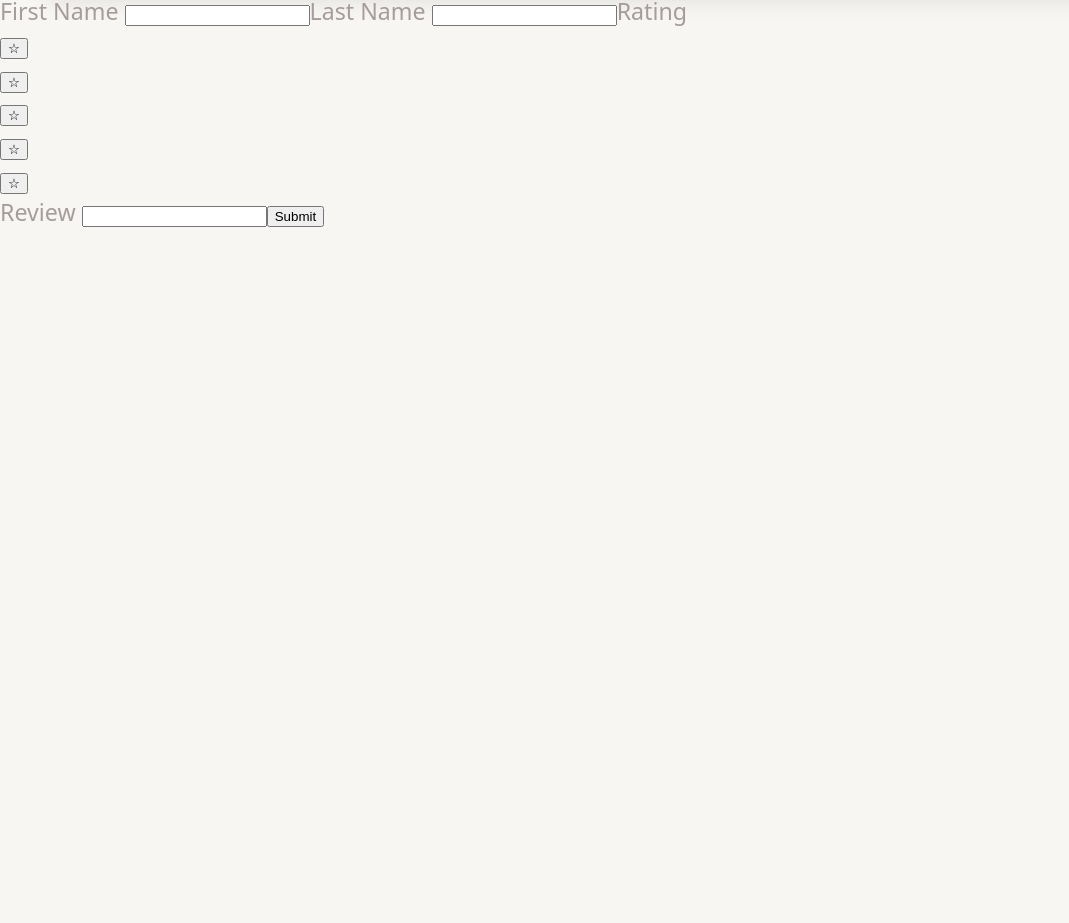
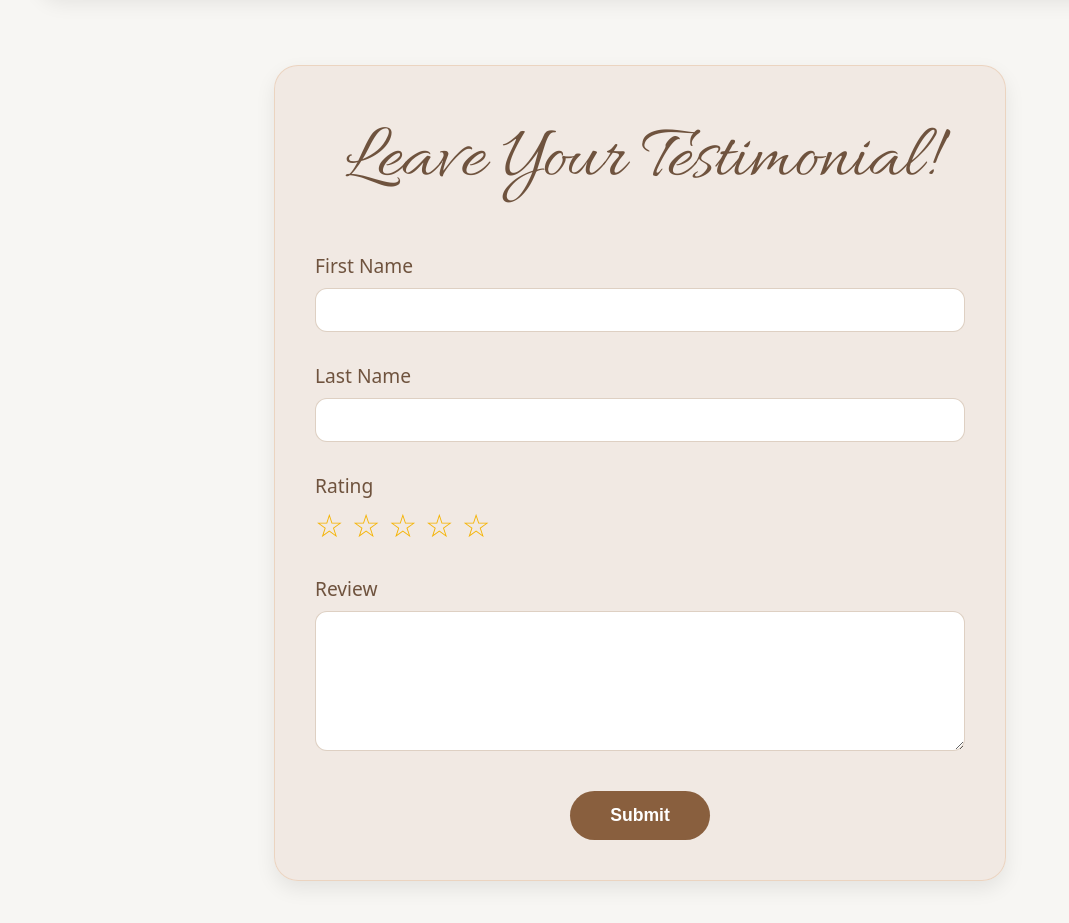
Before and after one commit to Treyman33/ava-website, a React (Vite) app: page /testimonials in a window 1280 px wide. Shown: the part 2329-3252 px from the top of the page, without its empty margins (0-1069 px from the left). Before the commit the page ends 2559 px from the top, so only its background shows below. Built offline with nearby package versions, Linux system fonts and the light colour scheme.

Commit message:
Testimonial Form Submission Update

```diff
--- a/src/index.css
+++ b/src/index.css
@@ -1087,6 +1087,202 @@ code {
   transform: translateY(0);
 }
 
+.testimonial-form-section {
+    width: min(90%, 650px);
+    margin: 70px auto;
+    padding: 40px;
+
+    background: rgba(239, 228, 222, 0.75);
+
+    border: 1px solid rgba(223, 171, 128, 0.35);
+    border-radius: 24px;
+
+    box-shadow:
+        rgba(0,0,0,.08) 0 8px 20px;
+}
+
+
+.testimonial-form-title {
+    font-family: 'Allura', cursive;
+    font-size: clamp(3rem, 6vw, 5rem);
+
+    text-align: center;
+
+    color: #6f533e;
+
+    margin-bottom: 35px;
+}
+
+
+.testimonial-form {
+    display: flex;
+    flex-direction: column;
+
+    gap: 22px;
+}
+
+
+.testimonial-form-label {
+    display: flex;
+    flex-direction: column;
+
+    gap: 8px;
+
+    font-size: 1.2rem;
+    color: #6f533e;
+}
+
+
+.testimonial-form-input {
+    width: 100%;
+    box-sizing: border-box;
+
+    padding: 12px 15px;
+
+    background: white;
+
+    border: 1px solid rgba(160,122,85,.35);
+
+    border-radius: 12px;
+
+    font-size: 1rem;
+
+    color: #51392f;
+}
+
+
+.testimonial-form-input:focus {
+    outline: none;
+
+    border-color: #8c6240;
+
+    box-shadow:
+        0 0 0 3px rgba(160,122,85,.15);
+}
+
+
+.testimonial-form-textarea {
+    min-height: 140px;
+
+    resize: vertical;
+}
+
+
+.testimonial-submit-button {
+    align-self: center;
+
+    margin-top: 10px;
+
+    padding: 14px 40px;
+
+    border: none;
+    border-radius: 999px;
+
+    background: #895f3e;
+
+    color: white;
+
+    font-size: 1.1rem;
+    font-weight: 600;
+
+    cursor: pointer;
+
+    transition:
+        background .25s ease,
+        transform .2s ease;
+}
+
+
+.testimonial-submit-button:hover {
+    background: #5a3e27;
+
+    transform: translateY(-2px);
+}
+
+
+@media(max-width:600px){
+
+    .testimonial-form-section {
+
+        padding: 25px;
+
+        width: 90%;
+    }
+
+
+    .testimonial-form-title {
+
+        font-size: 3.5rem;
+    }
+
+
+    .ratingStars button {
+
+        font-size: 1.8rem;
+    }
+
+}
+
+.ratingContainer {
+    display: flex;
+    align-items: center;
+    gap: 8px;
+}
+
+
+.ratingStars button,
+.ratingClear button {
+    background: none;
+    border: none;
+    cursor: pointer;
+
+    font-size: 2rem;
+    color: #f5b301;
+
+    padding: 0;
+}
+
+
+.ratingClear button {
+    font-size: 1.2rem;
+    color: #777;
+    margin-left: 10px;
+}
+
+
+.ratingStars button:hover {
+    transform: scale(1.15);
+}
+
+
+
+.testimonial-form-section button[type="submit"]:hover {
+    background: #b97038;
+    transform: translateY(-2px);
+}
+
+.form-error {
+    text-align: center;
+    color: #c0392b;
+    font-weight: 500;
+}
+
+@media (max-width: 1024px) {
+
+    .testimonial-form-section {
+        padding: 25px;
+        margin: 50px auto;
+    }
+
+    .testimonial-form-title {
+        font-size: 3rem;
+    }
+
+    .ratingStars button {
+        font-size: 1.7rem;
+    }
+}
+
 @media (max-width: 1024px) {
   .navbar-left {
     width: 100%;
--- a/src/pages/Testimonials.jsx
+++ b/src/pages/Testimonials.jsx
@@ -2,8 +2,6 @@ import Navbar3 from '../components/Navbar3.jsx'
 import aw4 from '../assets/aw4.jpg'
 import testimonials from '../data/testimonials.js'
 import { useState, useEffect, useRef } from 'react'
-import { Form } from 'react-router-dom';
-
 
 function Testimonials() {
     const [searchTerm, setSearchTerm] = useState('');
@@ -16,6 +14,7 @@ function Testimonials() {
     const [lastName, setLastName] = useState('');
     const [rating, setRating] = useState(0);
     const [review, setReview] = useState('');
+    const [errorMessage, setErrorMessage] = useState("");
     const dropdownRef = useRef(null);
     const dropdownRef2 = useRef(null);
 
@@ -191,10 +190,33 @@ function Testimonials() {
             </div>
         );
     }
-    function handleSubmit(){
-        const userReview = {firstName,lastName,rating,review};
-        console.log(userReview);
+    function handleSubmit(event) {
+    event.preventDefault();
+    if (
+        !firstName.trim() ||
+        !lastName.trim() ||
+        rating === 0 ||
+        !review.trim()
+    ) {
+        setErrorMessage("Please fill out all fields before submitting.");
+        return;
     }
+    setErrorMessage("");
+    const userReview = {
+        firstName: firstName.trim(),
+        lastName: lastName.trim(),
+        rating,
+        review: review.trim(),
+        dateSubmitted: new Date()
+    };
+
+    console.log(userReview);
+
+    setFirstName("");
+    setLastName("");
+    setRating(0);
+    setReview("");
+}
     return (
 
         <>
@@ -276,13 +298,35 @@ function Testimonials() {
                 {sortedTestimonials.length > 0 && pagination()}
             </div>
         </section>
-        <form onSubmit={handleSubmit}>
-            <label>First Name <input type='text' value={firstName} onChange={e => {setFirstName(e.target.value) }}/></label>
-            <label>Last Name <input type='text' value={lastName} onChange={e => {setLastName(e.target.value) }}/></label>
-            <label>Rating{ratingMenu()}</label>
-            <label>Review <input type='textarea' value={review} onChange={e => {setReview(e.target.value) }}/></label>
-            <button type='submit'>Submit</button>
-        </form>
+        <section className="testimonial-form-section">
+            <h2 className="testimonial-form-title">
+                Leave Your Testimonial!
+            </h2>
+            <form className="testimonial-form" onSubmit={handleSubmit}>
+                <label className="testimonial-form-label">
+                    First Name
+                    <input className="testimonial-form-input" type="text" value={firstName} onChange={e => {setFirstName(e.target.value)}}/>
+                </label>
+                <label className="testimonial-form-label">
+                    Last Name
+                    <input className="testimonial-form-input" type="text" value={lastName} onChange={e => {setLastName(e.target.value)}}/>
+                </label>
+                <label className="testimonial-form-label">
+                    Rating
+                    {ratingMenu()}
+                </label>
+                <label className="testimonial-form-label">
+                    Review
+                    <textarea className="testimonial-form-input testimonial-form-textarea" value={review} onChange={e => {setReview(e.target.value)}}/>
+                </label>
+                {errorMessage && <p className="form-error">{errorMessage}</p>
+                }
+                <button className="testimonial-submit-button" type="submit">
+                    Submit
+                </button>
+
+            </form>
+        </section>
         </>
     );
 }
```
